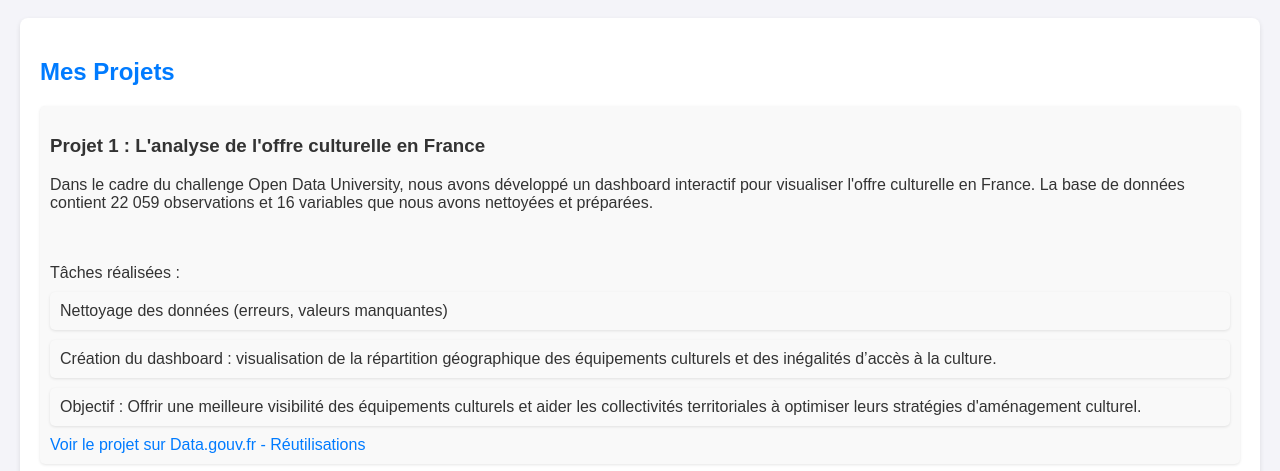
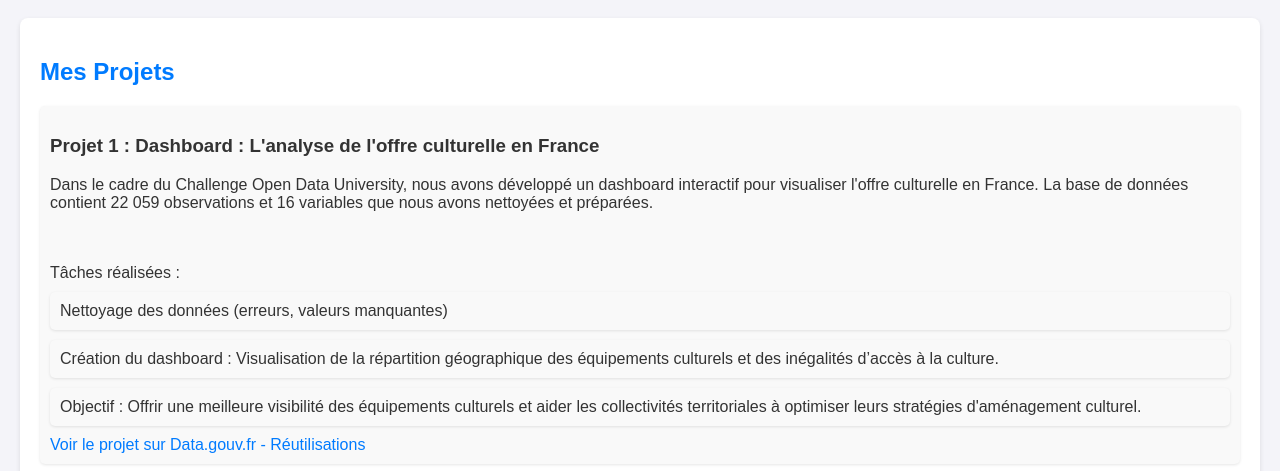
Before and after one commit to LynaBOUDAMOUS/.github.io, a plain HTML site: page index.html in a window 1280 px wide. Shown: the part 263-734 px from the top of the page. Drawn offline with Linux system fonts and the light colour scheme.

Commit message:
Update index.html

```diff
--- a/index.html
+++ b/index.html
@@ -129,13 +129,13 @@
             <h2>Mes Projets</h2>
             <ul>
                 <li>
-                    <h3>Projet 1 : L'analyse de l'offre culturelle en France</h3>
-                    <p>Dans le cadre du challenge Open Data University, nous avons développé un dashboard interactif pour visualiser l'offre culturelle en France. La base de données contient 22 059 observations et 16 variables que nous avons nettoyées et préparées.</p>
+                    <h3>Projet 1 : Dashboard : L'analyse de l'offre culturelle en France</h3>
+                    <p>Dans le cadre du Challenge Open Data University, nous avons développé un dashboard interactif pour visualiser l'offre culturelle en France. La base de données contient 22 059 observations et 16 variables que nous avons nettoyées et préparées.</p>
                     <br><br>
                     Tâches réalisées :
                     <ul>
                         <li>Nettoyage des données (erreurs, valeurs manquantes)</li>
-                        <li>Création du dashboard : visualisation de la répartition géographique des équipements culturels et des inégalités d’accès à la culture.</li>
+                        <li>Création du dashboard : Visualisation de la répartition géographique des équipements culturels et des inégalités d’accès à la culture.</li>
                         <li>Objectif : Offrir une meilleure visibilité des équipements culturels et aider les collectivités territoriales à optimiser leurs stratégies d'aménagement culturel.</li>
                     </ul>
                     <a href="https://www.data.gouv.fr/fr/users/lyna-boudamos/" target="_blank">Voir le projet sur Data.gouv.fr - Réutilisations</a>
```
